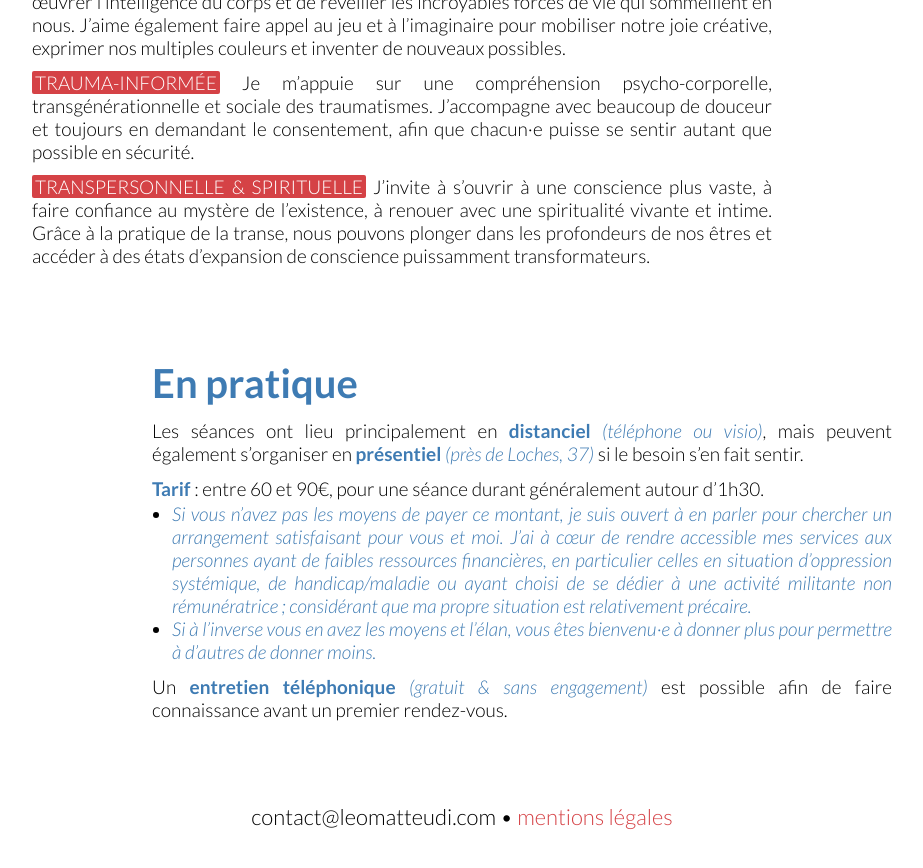
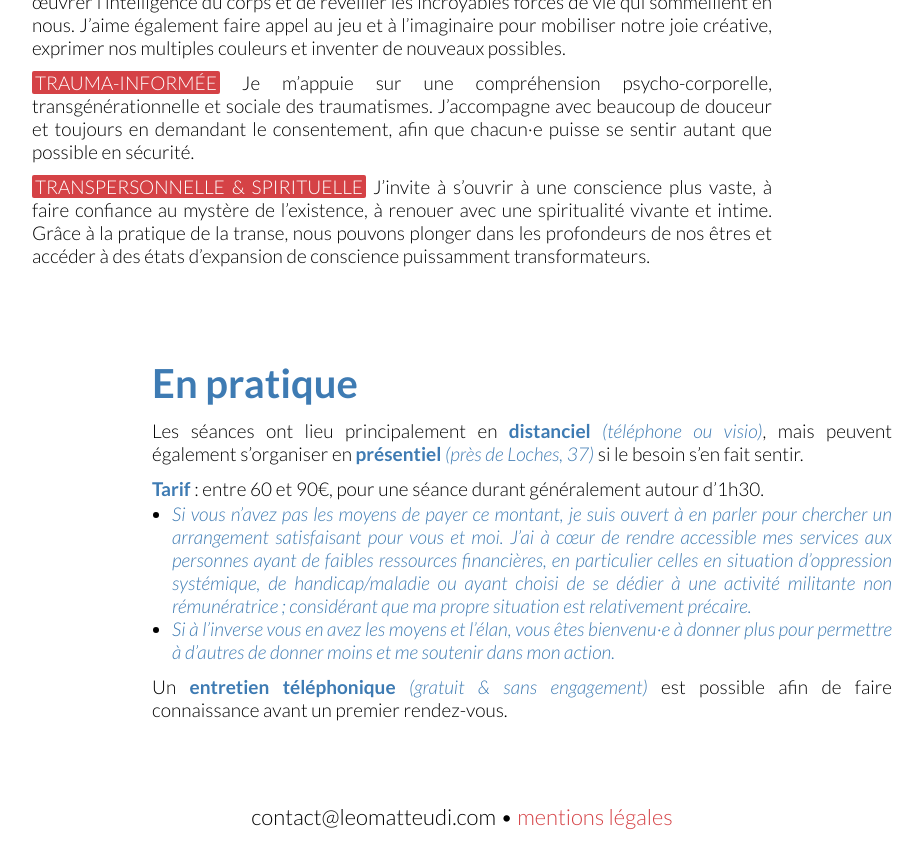
Before and after one commit to leomatteudi/leomatteudi, a Jekyll site: the page built from pages/1-accompagnements.html, in a window 1280 px wide and 900 px high, scrolled down 2149 px. Shown: the top 868 px of the window, without its empty margins (178-1101 px from the left). Built offline with Jekyll 4.4.1, drawn with Linux system fonts in a browser that asks for light colours.

Commit message:
Update 1-accompagnements.html

```diff
--- a/pages/1-accompagnements.html
+++ b/pages/1-accompagnements.html
@@ -47,7 +47,7 @@ title: Accompagnements individuels
 	<p><strong>Tarif</strong> : entre 60 et 90€, pour une séance durant généralement autour d’1h30.
 		<ul id="enpratique-tarifs">
 			<li><em>Si vous n’avez pas les moyens de payer ce montant, je suis ouvert à en parler pour chercher un arrangement satisfaisant pour vous et moi. J’ai à cœur de rendre accessible mes services aux personnes ayant de faibles ressources financières, en particulier celles en situation d’oppression systémique, de handicap/maladie ou ayant choisi de se dédier à une activité militante non rémunératrice ; considérant que ma propre situation est relativement précaire.</em></li>
-			<li><em>Si à l’inverse vous en avez les moyens et l’élan, vous êtes bienvenu·e à donner plus pour permettre à d’autres de donner moins.</em></li>
+			<li><em>Si à l’inverse vous en avez les moyens et l’élan, vous êtes bienvenu·e à donner plus pour permettre à d’autres de donner moins et me soutenir dans mon action.</em></li>
 		</ul>
 	</p>
 	<p>Un <strong>entretien téléphonique</strong> <em>(gratuit & sans engagement)</em> est possible afin de faire connaissance avant un premier rendez-vous.</p>
```
